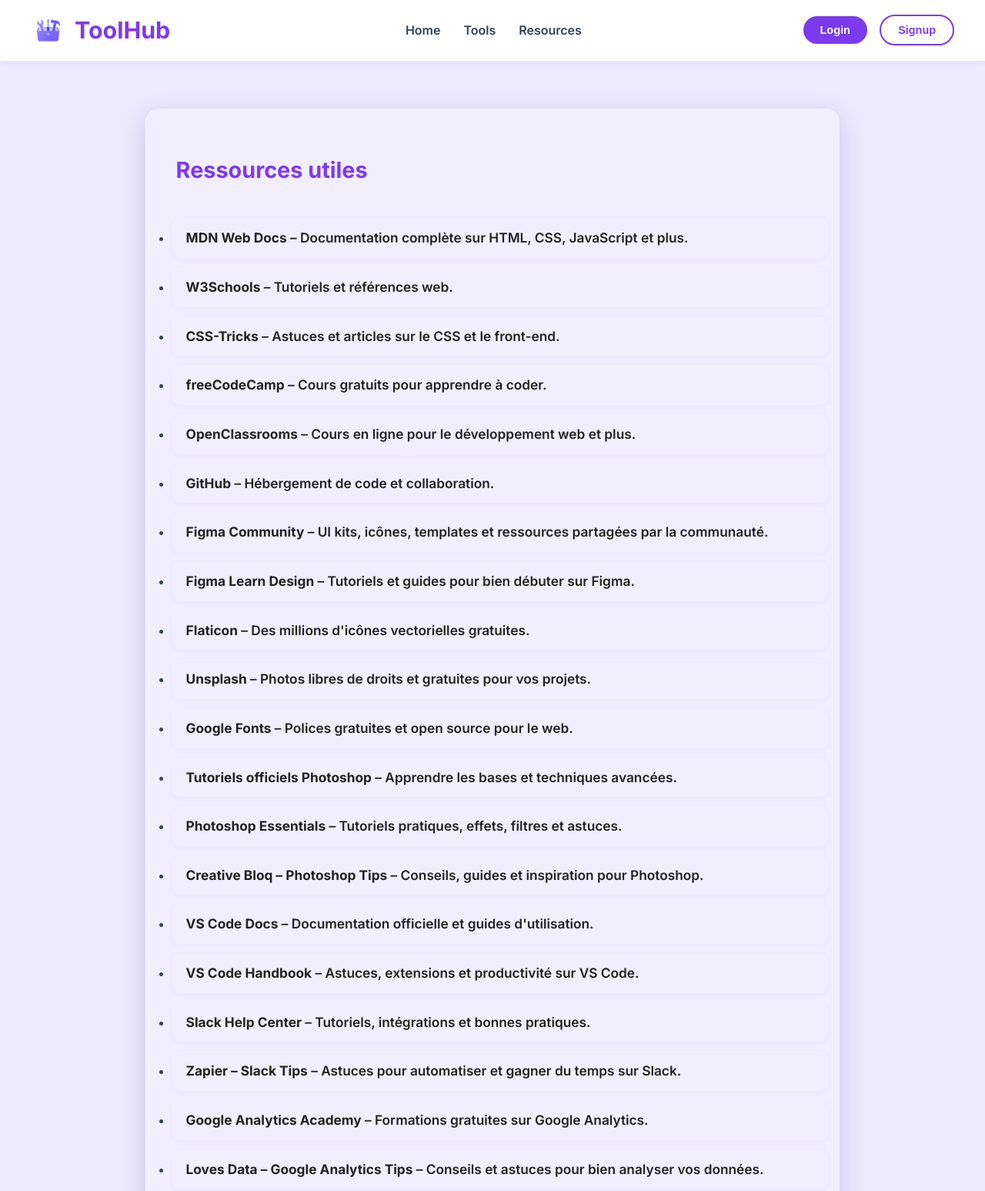
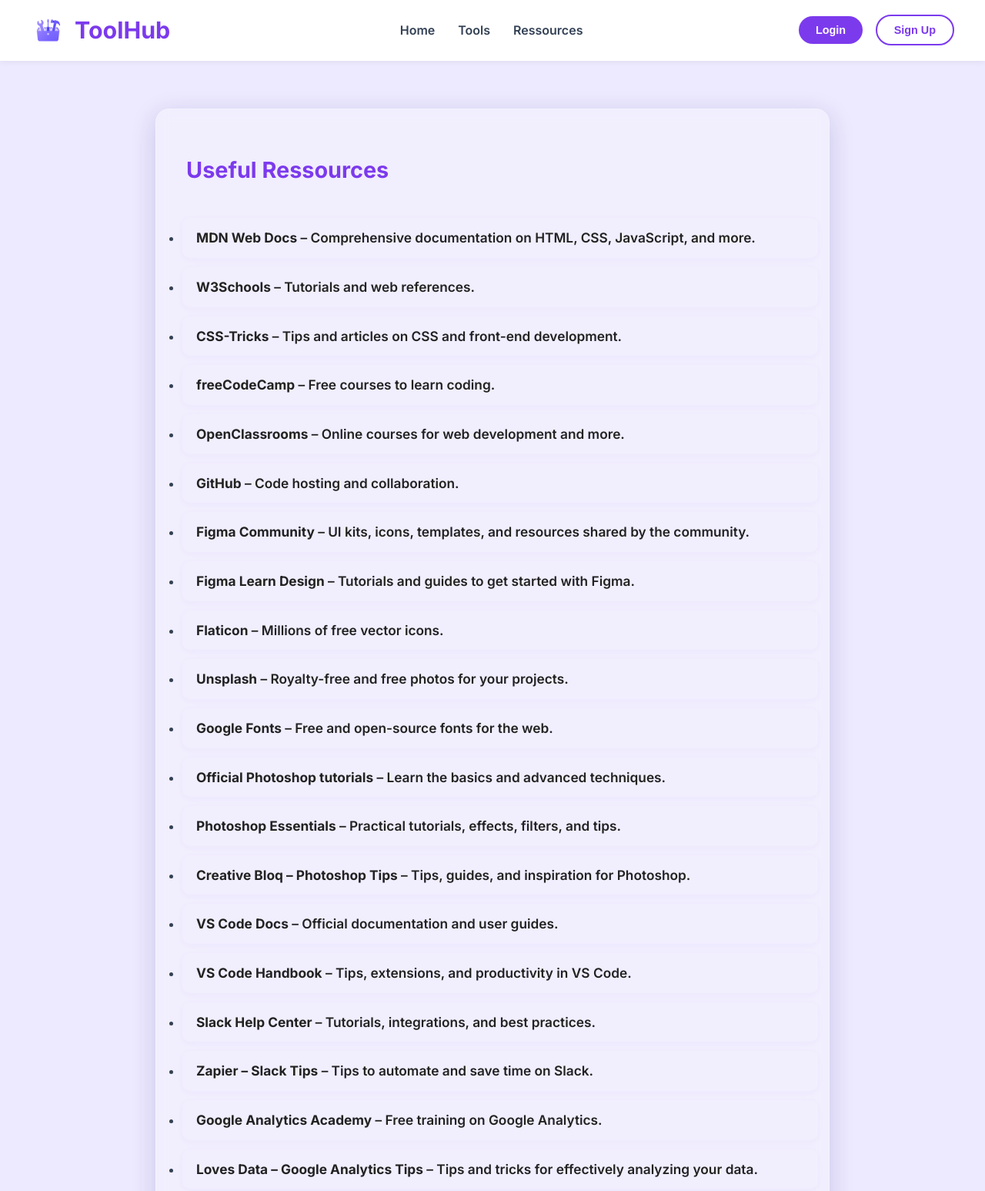
Before and after one commit to CyberSecuria/ToolHub, a plain HTML site: page ressource.html in a window 1280 px wide. Shown: the top 1547 px of the page at 77% size. Drawn offline with Linux system fonts and the light colour scheme.

Commit message:
ressource now dynamic

```diff
--- a/CSS/ressource.css
+++ b/CSS/ressource.css
@@ -137,7 +137,7 @@
 }
 
 /* Glassmorphism pour la section ressources */
-.resources {
+.ressources {
     background: rgba(255, 255, 255, 0.25);
     box-shadow: 0 8px 32px 0 rgba(31, 38, 135, 0.18);
     backdrop-filter: blur(8px);
@@ -153,20 +153,20 @@
     max-width: 100%;
 }
 
-.resources h1 {
+.ressources h1 {
     padding-left: 30px;
     width: 100%;
     font-size: 1.8em;
     color: var(--vpn-primary-purple);
 }
 
-.resource-list {
+.ressource-list {
     width: 100%;
     padding-left: 40px;
     padding-right: 20px;
 }
 
-.resource-list li {
+.ressource-list li {
     border-radius: 10px;
     margin-bottom: 12px;
     padding: 12px 18px;
@@ -174,22 +174,30 @@
     box-shadow: 0 2px 8px rgba(124,58,237,0.04);
 }
 
-.resource-list li:hover {
+.ressource-list li:hover {
     box-shadow: 0px 16px 16px rgba(124,58,237,0.10);
     transform: translateY(-2px);
     background-color: rgba(124,58,237,0.05); /* Légère couleur de fond au survol */
 }
 
-.resource-list li a {
+.ressource-list li a {
     color: #222 !important;
     font-weight: 600;
     font-size: 1.08em;
     transition: color 0.2s;
 }
 
-.resource-list li a:hover {
+.ressource-list li a:hover {
     color: var(--vpn-primary-purple);
     text-decoration: underline;
+}
+
+.footer-content {
+    text-align: center;
+    padding: 24px 0;
+    background: #ede9fe;
+    color: #334155;
+    font-size: 1em;
 }
 
 @media (max-width: 768px) {
--- /dev/null
+++ b/Scripts/ressource.js
@@ -0,0 +1,5 @@
+import { addHeaderEventListeners } from "./controler/homepagecontroler.js";
+import { ressourceInner } from "./view/ressourceinner.js";
+
+ressourceInner();
+addHeaderEventListeners();
--- a/Scripts/view/homepageinner.js
+++ b/Scripts/view/homepageinner.js
@@ -9,11 +9,11 @@
         <ul>
             <li><a href="#">Home</a></li>
             <li><a href="tools.html">Tools</a></li>
-            <li><a href="ressource.html">Resources</a></li>
+            <li><a href="ressource.html">Ressources</a></li>
         </ul>
         <div class="login">
             <button href="login.html">Login</button>
-            <button>Signup</button>
+            <button href="signup.html">Sign Up</button>
         </div>
     </nav>
     </header>
--- a/Scripts/view/logininner.js
+++ b/Scripts/view/logininner.js
@@ -8,11 +8,11 @@
         <ul>
             <li><a href="index.html">Home</a></li>
             <li><a href="tools.html">Tools</a></li>
-            <li><a href="ressource.html">Resources</a></li>
+            <li><a href="ressource.html">Ressources</a></li>
         </ul>
         <div class="login">
             <button href="login.html">Login</button>
-            <button href="signup.html">Signup</button>
+            <button href="signup.html">Sign Up</button>
         </div>
     </nav>
 </header>
--- /dev/null
+++ b/Scripts/view/ressourceinner.js
@@ -0,0 +1,62 @@
+export function ressourceInner() {
+  const templateressource = `<header>
+    <nav>
+            <div class="logo">
+                <img src="Assets/logo ToolHub.png" alt="logo">
+                <h1>ToolHub</h1>
+        </div>
+        <ul>
+            <li><a href="index.html">Home</a></li>
+            <li><a href="tools.html">Tools</a></li>
+            <li><a href="ressource.html">Ressources</a></li>
+        </ul>
+        <div class="login">
+            <button href="login.html">Login</button>
+            <button href="signup.html">Sign Up</button>
+        </div>
+    </nav>
+</header>
+    <main class="content">
+        <section class="ressources">
+            <h1>Useful Ressources</h1>
+            <ul class="ressource-list">
+                <!-- Développement Web -->
+                <li><a href="https://developer.mozilla.org/fr/" target="_blank"><strong>MDN Web Docs</strong> – Comprehensive documentation on HTML, CSS, JavaScript, and more.</a></li>
+                <li><a href="https://www.w3schools.com/" target="_blank"><strong>W3Schools</strong> – Tutorials and web references.</a></li>
+                <li><a href="https://css-tricks.com/" target="_blank"><strong>CSS-Tricks</strong> – Tips and articles on CSS and front-end development.</a></li>
+                <li><a href="https://www.freecodecamp.org/" target="_blank"><strong>freeCodeCamp</strong> – Free courses to learn coding.</a></li>
+                <li><a href="https://openclassrooms.com/fr/" target="_blank"><strong>OpenClassrooms</strong> – Online courses for web development and more.</a></li>
+                <li><a href="https://github.com/" target="_blank"><strong>GitHub</strong> – Code hosting and collaboration.</a></li>
+                <!-- Outils de Design & Assets -->
+                <li><a href="https://www.figma.com/community" target="_blank"><strong>Figma Community</strong> – UI kits, icons, templates, and resources shared by the community.</a></li>
+                <li><a href="https://www.figma.com/resources/learn-design/" target="_blank"><strong>Figma Learn Design</strong> – Tutorials and guides to get started with Figma.</a></li>
+                <li><a href="https://www.flaticon.com/" target="_blank"><strong>Flaticon</strong> – Millions of free vector icons.</a></li>
+                <li><a href="https://unsplash.com/" target="_blank"><strong>Unsplash</strong> – Royalty-free and free photos for your projects.</a></li>
+                <li><a href="https://fonts.google.com/" target="_blank"><strong>Google Fonts</strong> – Free and open-source fonts for the web.</a></li>
+                <!-- Tutoriels & Astuces Photoshop -->
+                <li><a href="https://helpx.adobe.com/fr/photoshop/tutorials.html" target="_blank"><strong>Official Photoshop tutorials</strong> – Learn the basics and advanced techniques.</a></li>
+                <li><a href="https://www.photoshopessentials.com/" target="_blank"><strong>Photoshop Essentials</strong> – Practical tutorials, effects, filters, and tips.</a></li>
+                <li><a href="https://www.creativebloq.com/how-to/photoshop" target="_blank"><strong>Creative Bloq – Photoshop Tips</strong> – Tips, guides, and inspiration for Photoshop.</a></li>
+                <!-- Tutoriels & Astuces Visual Studio Code -->
+                <li><a href="https://code.visualstudio.com/docs" target="_blank"><strong>VS Code Docs</strong> – Official documentation and user guides.</a></li>
+                <li><a href="https://www.freecodecamp.org/news/the-visual-studio-code-handbook/" target="_blank"><strong>VS Code Handbook</strong> – Tips, extensions, and productivity in VS Code.</a></li>
+                <!-- Tutoriels & Astuces Slack -->
+                <li><a href="https://slack.com/help/categories/200111606" target="_blank"><strong>Slack Help Center</strong> – Tutorials, integrations, and best practices.</a></li>
+                <li><a href="https://zapier.com/blog/slack-tips/" target="_blank"><strong>Zapier – Slack Tips</strong> – Tips to automate and save time on Slack.</a></li>
+                <!-- Tutoriels & Astuces Google Analytics -->
+                <li><a href="https://analytics.google.com/analytics/academy/" target="_blank"><strong>Google Analytics Academy</strong> – Free training on Google Analytics.</a></li>
+                <li><a href="https://www.lovesdata.com/blog/google-analytics-tips" target="_blank"><strong>Loves Data – Google Analytics Tips</strong> – Tips and tricks for effectively analyzing your data.</a></li>
+                <!-- Tutoriels & Astuces Google Meet -->
+                <li><a href="https://support.google.com/meet/answer/9302870?hl=fr" target="_blank"><strong>Google Meet Help</strong> – User guide and best practices for online meetings.</a></li>
+                <li><a href="https://zapier.com/blog/google-meet-tips/" target="_blank"><strong>Zapier – Google Meet Tips</strong> – Tips for effective video conferences.</a></li>
+            </ul>
+        </section>
+    </main>
+     <footer class="site-footer">
+        <div class="footer-content">
+            <p>&copy; 2025 ToolHub. All rights reserved.</p>
+        </div>
+    </main>
+    </footer>`;
+  document.body.innerHTML = templateressource;
+}
--- a/Scripts/view/signupinner.js
+++ b/Scripts/view/signupinner.js
@@ -8,11 +8,11 @@
         <ul>
             <li><a href="index.html">Home</a></li>
             <li><a href="tools.html">Tools</a></li>
-            <li><a href="ressource.html">Resources</a></li>
+            <li><a href="ressource.html">Ressources</a></li>
         </ul>
         <div class="login">
             <button href="login.html">Login</button>
-            <button href="signup.html">Signup</button>
+            <button href="signup.html">Sign Up</button>
         </div>
     </nav>
 </header>
--- a/ressource.html
+++ b/ressource.html
@@ -1,5 +1,5 @@
 <!DOCTYPE html>
-<html lang="fr">
+<html lang="en">
 <head>
     <meta charset="UTF-8">
     <title>Ressources - ToolHub</title>
@@ -9,64 +9,7 @@
     <link rel="stylesheet" href=CSS/ressource.css>
 </head>
 <body>
-   <header>
-    <nav>
-            <div class="logo">
-                <img src="Assets/logo ToolHub.png" alt="logo">
-                <h1>ToolHub</h1>
-        </div>
-        <ul>
-            <li><a href="index.html">Home</a></li>
-            <li><a href="tools.html">Tools</a></li>
-            <li><a href="ressource.html">Resources</a></li>
-        </ul>
-        <div class="login">
-            <button href="login.html">Login</button>
-            <button href="signup.html">Signup</button>
-        </div>
-    </nav>
-</header>
-    <main class="content">
-        <section class="resources">
-            <h1>Ressources utiles</h1>
-            <ul class="resource-list">
-                <!-- Développement Web -->
-                <li><a href="https://developer.mozilla.org/fr/" target="_blank"><strong>MDN Web Docs</strong> – Documentation complète sur HTML, CSS, JavaScript et plus.</a></li>
-                <li><a href="https://www.w3schools.com/" target="_blank"><strong>W3Schools</strong> – Tutoriels et références web.</a></li>
-                <li><a href="https://css-tricks.com/" target="_blank"><strong>CSS-Tricks</strong> – Astuces et articles sur le CSS et le front-end.</a></li>
-                <li><a href="https://www.freecodecamp.org/" target="_blank"><strong>freeCodeCamp</strong> – Cours gratuits pour apprendre à coder.</a></li>
-                <li><a href="https://openclassrooms.com/fr/" target="_blank"><strong>OpenClassrooms</strong> – Cours en ligne pour le développement web et plus.</a></li>
-                <li><a href="https://github.com/" target="_blank"><strong>GitHub</strong> – Hébergement de code et collaboration.</a></li>
-                <!-- Outils de Design & Assets -->
-                <li><a href="https://www.figma.com/community" target="_blank"><strong>Figma Community</strong> – UI kits, icônes, templates et ressources partagées par la communauté.</a></li>
-                <li><a href="https://www.figma.com/resources/learn-design/" target="_blank"><strong>Figma Learn Design</strong> – Tutoriels et guides pour bien débuter sur Figma.</a></li>
-                <li><a href="https://www.flaticon.com/" target="_blank"><strong>Flaticon</strong> – Des millions d'icônes vectorielles gratuites.</a></li>
-                <li><a href="https://unsplash.com/" target="_blank"><strong>Unsplash</strong> – Photos libres de droits et gratuites pour vos projets.</a></li>
-                <li><a href="https://fonts.google.com/" target="_blank"><strong>Google Fonts</strong> – Polices gratuites et open source pour le web.</a></li>
-                <!-- Tutoriels & Astuces Photoshop -->
-                <li><a href="https://helpx.adobe.com/fr/photoshop/tutorials.html" target="_blank"><strong>Tutoriels officiels Photoshop</strong> – Apprendre les bases et techniques avancées.</a></li>
-                <li><a href="https://www.photoshopessentials.com/" target="_blank"><strong>Photoshop Essentials</strong> – Tutoriels pratiques, effets, filtres et astuces.</a></li>
-                <li><a href="https://www.creativebloq.com/how-to/photoshop" target="_blank"><strong>Creative Bloq – Photoshop Tips</strong> – Conseils, guides et inspiration pour Photoshop.</a></li>
-                <!-- Tutoriels & Astuces Visual Studio Code -->
-                <li><a href="https://code.visualstudio.com/docs" target="_blank"><strong>VS Code Docs</strong> – Documentation officielle et guides d'utilisation.</a></li>
-                <li><a href="https://www.freecodecamp.org/news/the-visual-studio-code-handbook/" target="_blank"><strong>VS Code Handbook</strong> – Astuces, extensions et productivité sur VS Code.</a></li>
-                <!-- Tutoriels & Astuces Slack -->
-                <li><a href="https://slack.com/help/categories/200111606" target="_blank"><strong>Slack Help Center</strong> – Tutoriels, intégrations et bonnes pratiques.</a></li>
-                <li><a href="https://zapier.com/blog/slack-tips/" target="_blank"><strong>Zapier – Slack Tips</strong> – Astuces pour automatiser et gagner du temps sur Slack.</a></li>
-                <!-- Tutoriels & Astuces Google Analytics -->
-                <li><a href="https://analytics.google.com/analytics/academy/" target="_blank"><strong>Google Analytics Academy</strong> – Formations gratuites sur Google Analytics.</a></li>
-                <li><a href="https://www.lovesdata.com/blog/google-analytics-tips" target="_blank"><strong>Loves Data – Google Analytics Tips</strong> – Conseils et astuces pour bien analyser vos données.</a></li>
-                <!-- Tutoriels & Astuces Google Meet -->
-                <li><a href="https://support.google.com/meet/answer/9302870?hl=fr" target="_blank"><strong>Google Meet Help</strong> – Guide d'utilisation et bonnes pratiques pour les réunions en ligne.</a></li>
-                <li><a href="https://zapier.com/blog/google-meet-tips/" target="_blank"><strong>Zapier – Google Meet Tips</strong> – Astuces pour des visioconférences efficaces.</a></li>
-            </ul>
-        </section>
-    </main>
-     <footer class="site-footer">
-        <div class="footer-content" style="text-align:center; padding: 24px 0; background: #ede9fe; color: #334155; font-size: 1em;">
-            <p>&copy; 2025 ToolHub. All rights reserved.</p>
-        </div>
-    </main>
-    </footer>
+
 </body>
+<script type="module" src="./Scripts/ressource.js"></script>
 </html>
```
Also changed, not shown: tools.html (+1 -1 lines).
